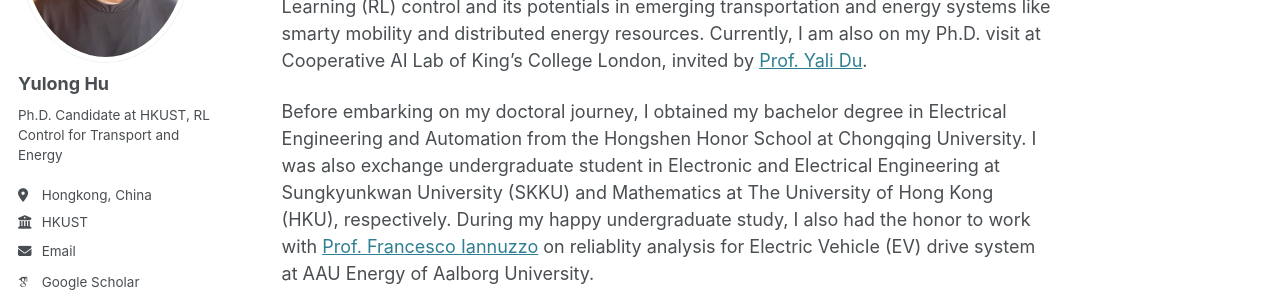
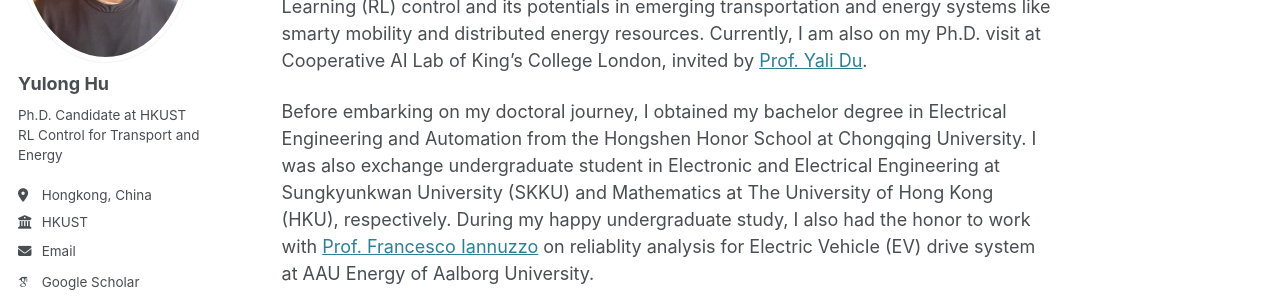
Before and after one commit to yulonghu2000/yulonghu2000.github.io, a Jekyll site: the page built from _pages/about.md, in a window 1280 px wide. Shown: the part 256-556 px from the top of the page. Built offline with Jekyll 4.4.1, drawn with Linux system fonts in a browser that asks for light colours; some web fonts are replaced.

```diff
--- a/_config.yml
+++ b/_config.yml
@@ -25,7 +25,7 @@ author:
   avatar           : "hul6.jpg"
   name             : "Yulong Hu"
   pronouns         : ""
-  bio              : "Ph.D. Candidate at HKUST, RL Control for Transport and Energy"
+  bio              : "Ph.D. Candidate at HKUST<br>RL Control for Transport and Energy"
   location         : "Hongkong, China"
   employer         : "HKUST"
   uri              : # URL
```
